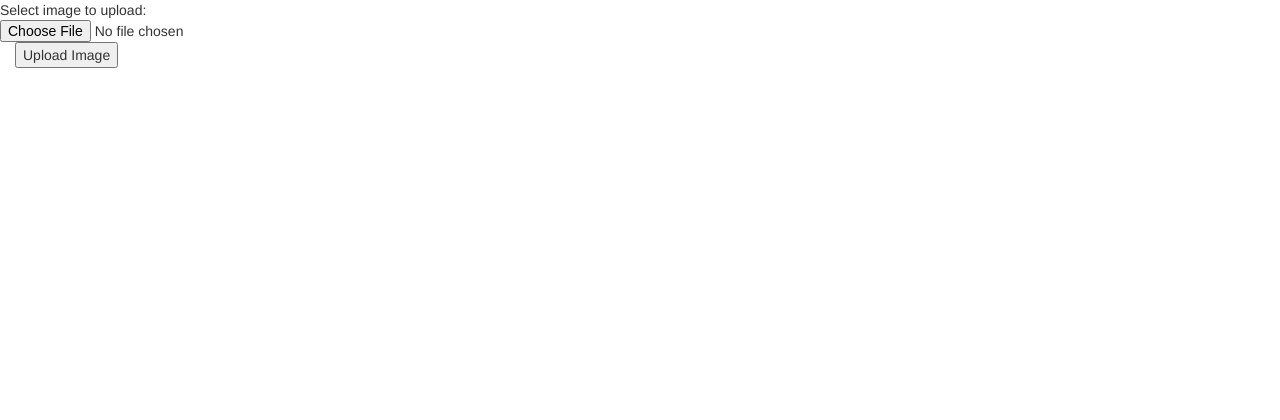
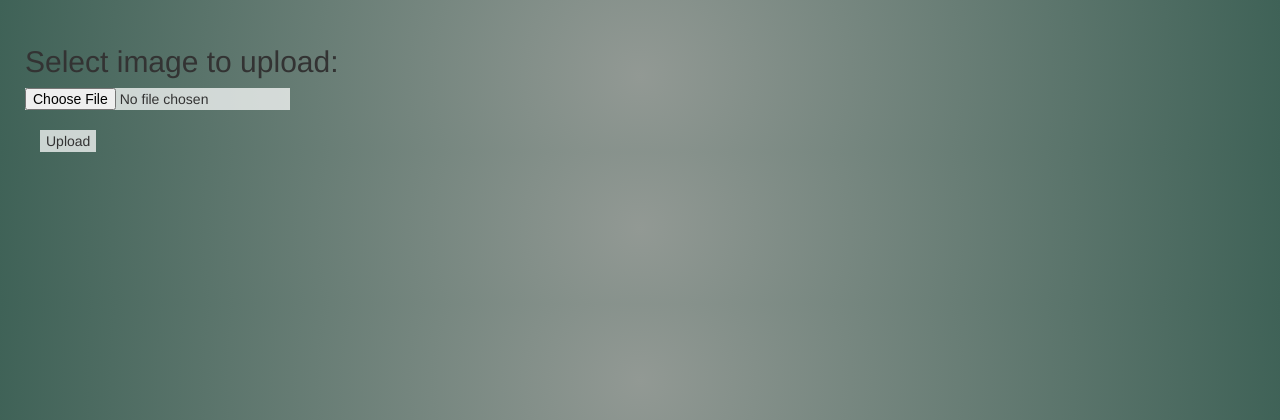
Before and after one commit to created-by-varun/php-integration-of-cloudinary-api, a PHP site: page / in a window 1280 px wide. Shown: the top 420 px of the page. Run offline with PHP 8.4, Linux system fonts and the light colour scheme.

Commit message:
minor changes in layout

```diff
--- a/index.php
+++ b/index.php
@@ -12,18 +12,21 @@ Cloudinary::config(array("cloud_name" => "x", "api_key" => "y", "api_secret" =>
 
 <!DOCTYPE HTML>
 <html>
+
 <head>
 	<title>Image Upload</title>
 	<link rel="stylesheet" href="https://maxcdn.bootstrapcdn.com/bootstrap/3.4.1/css/bootstrap.min.css">
+	<link rel="stylesheet" href="style.css">
 </head>
 
 <body>
-
 	<form method="post" enctype="multipart/form-data">
+		<h2>
 			Select image to upload:
+		</h2>
 		<input type="file" name="fileToUpload" id="fileToUpload">
-    <div class="col-md-4">
-    	<input type="submit" value="Upload Image" name="submit">
+		<div class="col-md-4"> <br>
+			<input type="submit" value="Upload" name="submit">
 		</div>
 	</form>
 
@@ -36,7 +39,6 @@ Cloudinary::config(array("cloud_name" => "x", "api_key" => "y", "api_secret" =>
 			}
 	?>
 	</div>
-
 </body>
 
 </html>
```
Lines whose indentation alone changed are shown as unchanged.
